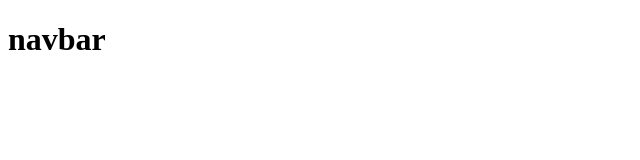
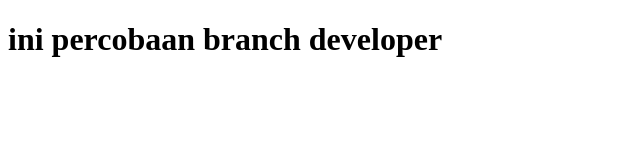
Before and after one commit to ANDREansen/ui-ux_Andre-Setyo-Nugroho, a plain HTML site: page index.html in a window 1280 px wide. Shown: the whole page, without its empty margins (0-640 px from the left). Drawn offline with Linux system fonts and the light colour scheme.

Commit message:
percobaan branch developer

```diff
--- a/index.html
+++ b/index.html
@@ -7,6 +7,6 @@
     <title>Document</title>
 </head>
 <body>
-    <h1>navbar</h1>
+    <h1>ini percobaan branch developer</h1>
 </body>
 </html>
```
